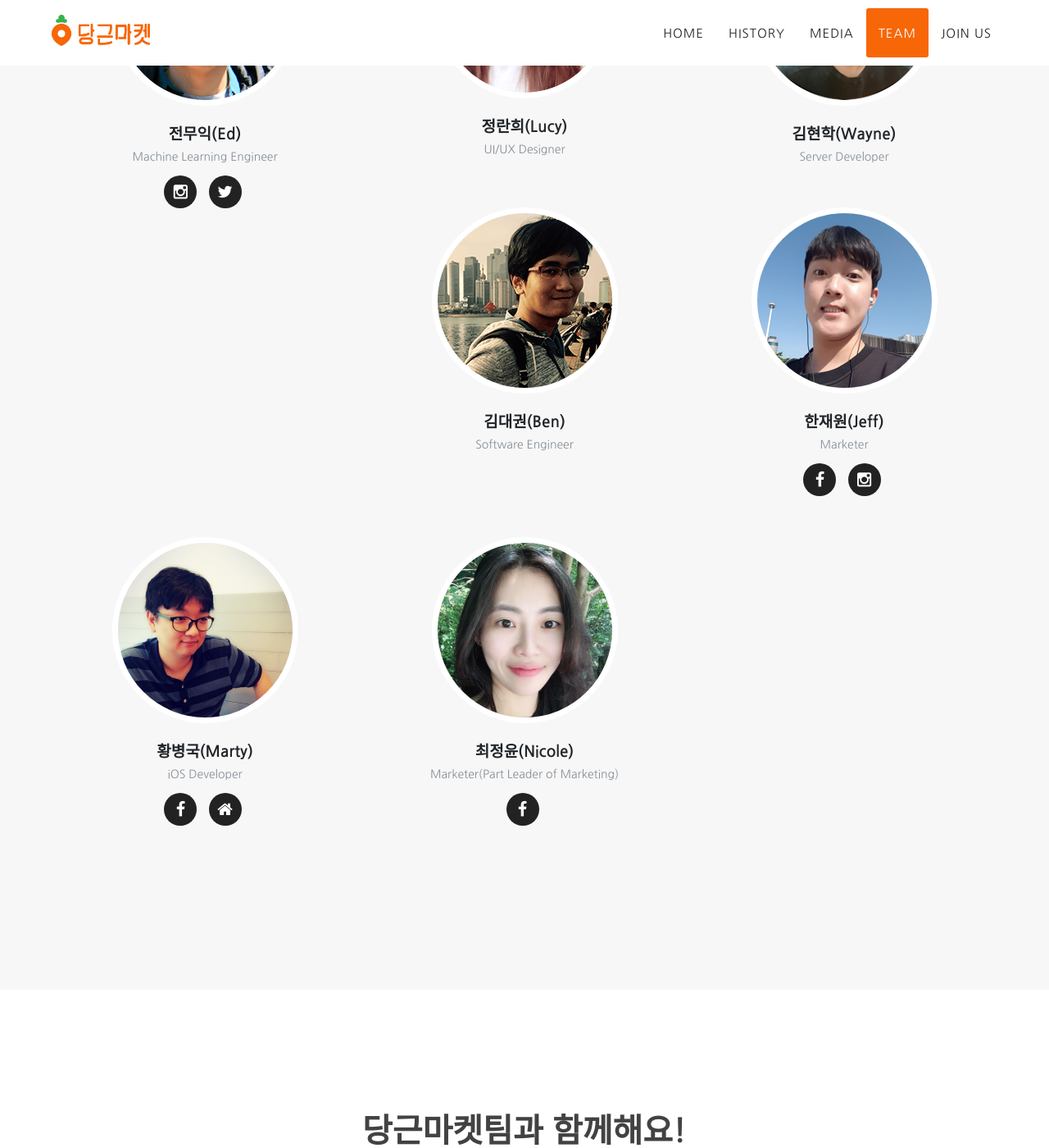
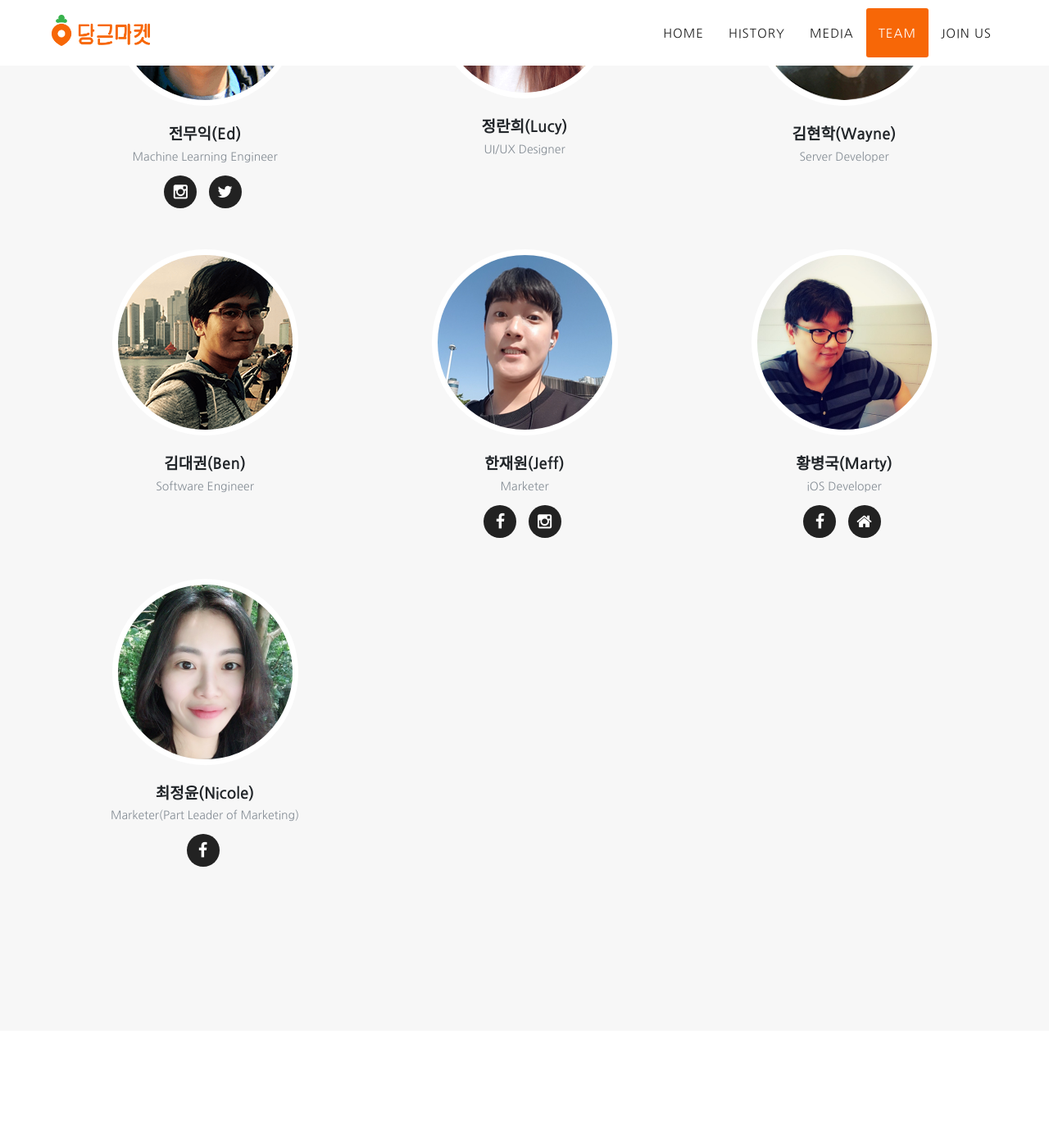
Before and after one commit to daangn/daangn-team-page, a Jekyll site: the page built from index.html, in a window 1280 px wide and 1400 px high, scrolled down 5196 px. Shown: the whole window at 82% size. Built offline with Jekyll 4.4.1, drawn with Linux system fonts in a browser that asks for light colours; some web fonts are replaced.

Commit message:
소셜 링크 없을 때 레이아웃 틀어지는 문제 수정

```diff
--- a/_includes/css/agency.css
+++ b/_includes/css/agency.css
@@ -752,6 +752,7 @@ footer ul.quicklinks {
 
 ul.social-buttons {
     margin-bottom: 0;
+    height: 40px;
 }
 
 ul.social-buttons li a {
```
